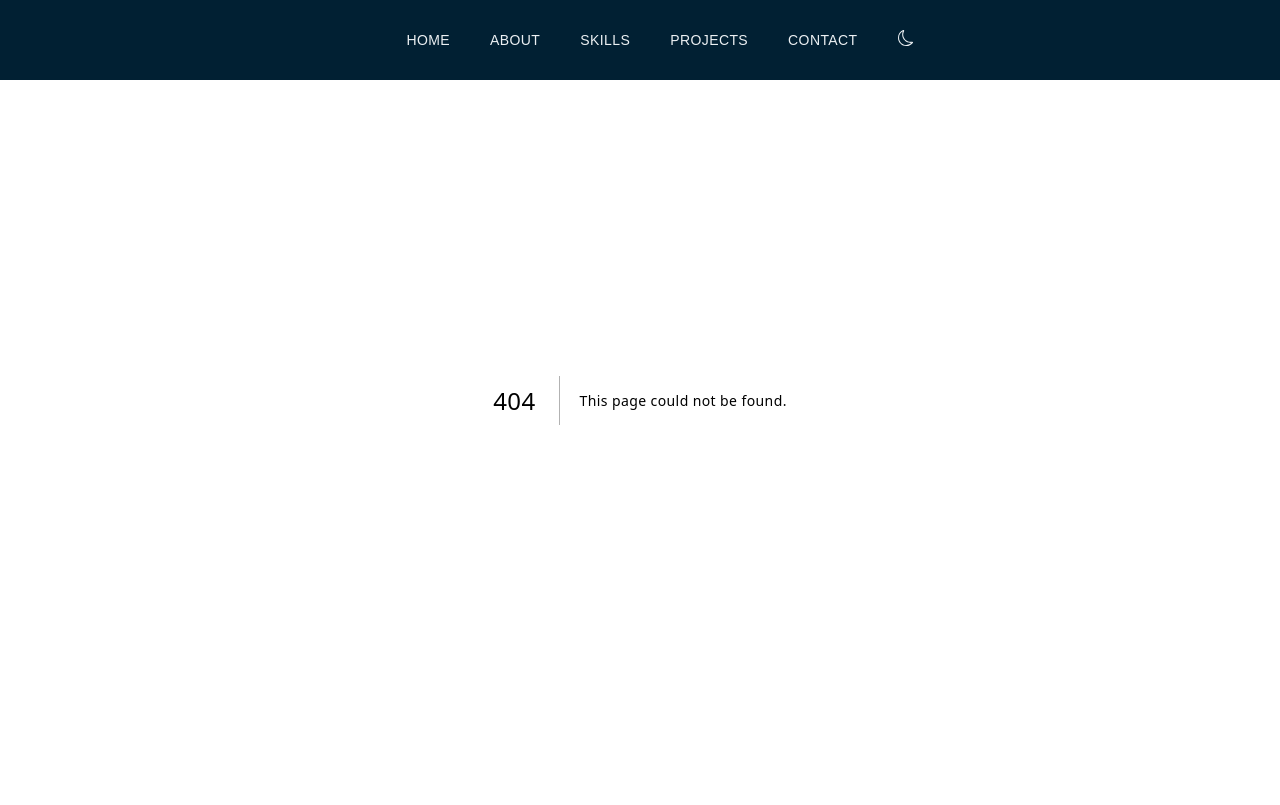
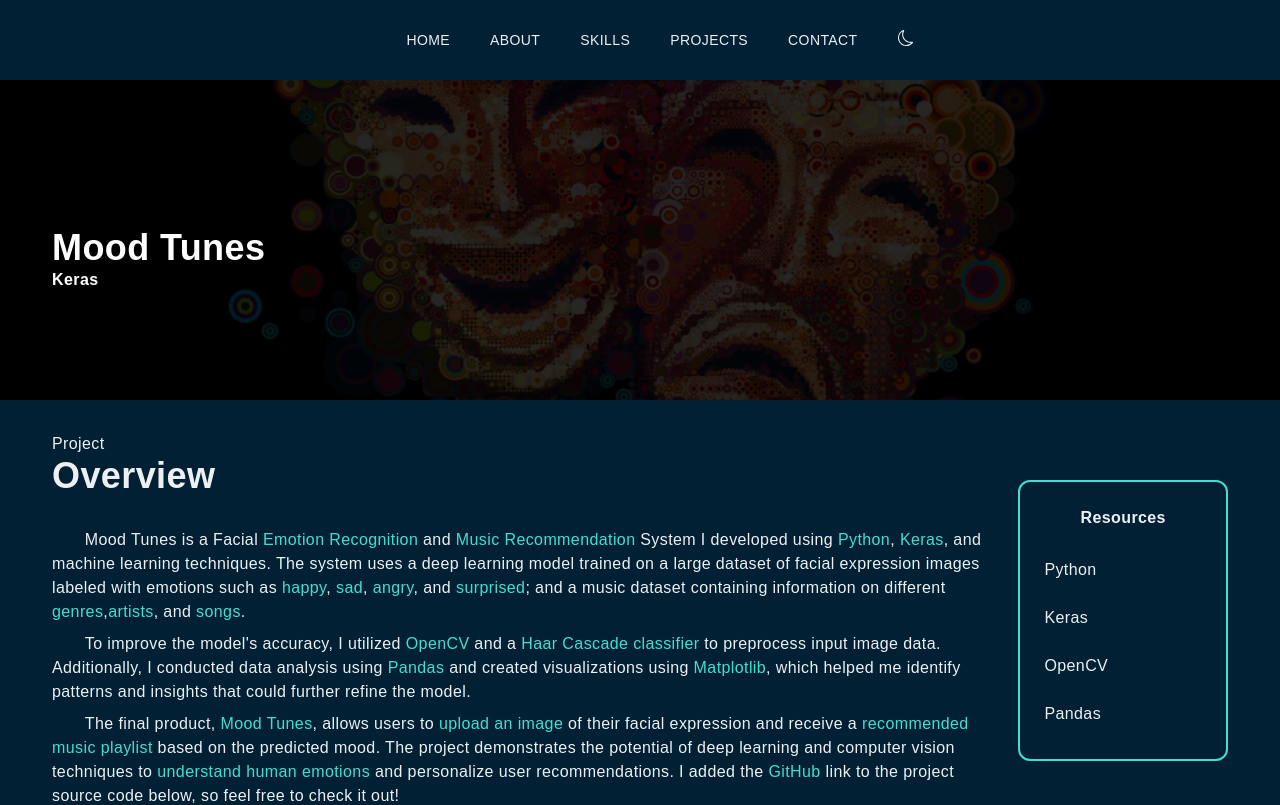
Before and after one commit to RishikSarkar/personal-portfolio-2.1, a Next.js app: page /MoodTunes in a window 1280 px wide. Before the commit this address had no page. Shown: the top 805 px of the page. Built offline with nearby package versions, Linux system fonts and the light colour scheme; a web font is replaced by a local one.

Commit message:
mood tunes added

```diff
--- /dev/null
+++ b/pages/MoodTunes.jsx
@@ -0,0 +1,75 @@
+import React from 'react'
+import Image from 'next/image'
+import Link from 'next/link'
+import {RiRadioButtonFill} from 'react-icons/ri'
+import mood_color from '../public/assets/projects/mood-tunes-color.PNG'
+import {useTheme} from 'next-themes'
+
+const property = () => {
+  return (
+    <div className='font-montserrat w-full selection:text-[#012033] selection:bg-[#40e0d0] dark:selection:text-[#ecf0f3] dark:selection:bg-[#008080]'>
+      <div className='w-screen h-[40vh] lg:h-[50vh] relative'>
+        <div className='absolute top-0 left-0 w-full h-[40vh] lg:h-[50vh] bg-black/80 z-10' />
+        <Image className='absolute z-1' layout='fill' objectFit='cover' src={mood_color} alt='/' />
+        <div className='absolute top-[65%] max-w-[1240px] w-full left-[50%] right-[50%] translate-x-[-50%] translate-y-[-50%] text-white z-10 p-8'>
+          <h2>Mood Tunes</h2>
+          <h3>Keras</h3>
+        </div>
+      </div>
+      <div className='max-w-[1240px] mx-auto p-8 grid md:grid-cols-5 gap-8 pt-8'>
+        <div className='col-span-4'>
+          <p>Project</p>
+          <h2 className='mb-8'>Overview</h2>
+          <p className='mb-8'>
+            <p className='mb-2'>
+              &emsp;&emsp;Mood Tunes is a Facial <span className='text-[#40e0d0] dark:text-[#008080]'>Emotion
+              Recognition</span> and <span className='text-[#40e0d0] dark:text-[#008080]'>Music Recommendation</span> System I
+              developed using <span className='text-[#40e0d0] dark:text-[#008080]'>Python</span>, <span className='text-[#40e0d0] dark:text-[#008080]'>Keras</span>, and
+              machine learning techniques. The system uses a deep learning model trained on a large dataset of facial expression images labeled with emotions such
+              as <span className='text-[#40e0d0] dark:text-[#008080]'>happy</span>, <span className='text-[#40e0d0] dark:text-[#008080]'>sad</span>, <span className='text-[#40e0d0] dark:text-[#008080]'>angry</span>,
+              and <span className='text-[#40e0d0] dark:text-[#008080]'>surprised</span>; and a music dataset containing information on different <span className='text-[#40e0d0] dark:text-[#008080]'>genres</span>,
+              <span className='text-[#40e0d0] dark:text-[#008080]'>artists</span>, and <span className='text-[#40e0d0] dark:text-[#008080]'>songs</span>.
+            </p>
+            <p className='mb-2'>
+              &emsp;&emsp;To improve the model's accuracy, I utilized <span className='text-[#40e0d0] dark:text-[#008080]'>OpenCV</span> and a <span className='text-[#40e0d0] dark:text-[#008080]'>Haar Cascade classifier</span> to
+              preprocess input image data. Additionally, I conducted data analysis using <span className='text-[#40e0d0] dark:text-[#008080]'>Pandas</span> and created visualizations using <span className='text-[#40e0d0] dark:text-[#008080]'>Matplotlib</span>,
+              which helped me identify patterns and insights that could further refine the model.
+            </p>
+            <p>
+              &emsp;&emsp;The final product, <span className='text-[#40e0d0] dark:text-[#008080]'>Mood Tunes</span>, allows users to <span className='text-[#40e0d0] dark:text-[#008080]'>upload an image</span> of their facial expression and
+              receive a <span className='text-[#40e0d0] dark:text-[#008080]'>recommended music playlist</span> based on the predicted mood. The project demonstrates the potential of deep learning and computer vision techniques
+              to <span className='text-[#40e0d0] dark:text-[#008080]'>understand human emotions</span> and personalize user recommendations. I added the <span className='text-[#40e0d0] dark:text-[#008080]'>GitHub</span> link to the project source
+              code below, so feel free to check it out!
+            </p>
+          </p>
+          <Link href='https://github.com/RishikSarkar/mood-tunes'>
+            <a target='_blank'>
+              <button className='px-8 py-2 mt-4 dark:bg-[#ecf0f3] dark:text-[#012033] dark:hover:text-[#008080] shadow-none border-2 border-[#40e0d0] dark:border-gray-600 dark:shadow-gray-400'>Code</button>
+            </a>
+          </Link>
+        </div>
+        <div className='mt-12 md:h-[60%] col-span-4 md:col-span-1 text-[#ecf0f3] dark:text-[#012033] shadow-none border-2 border-[#40e0d0] dark:border-gray-600 hover:shadow-lg shadow-[#40e0d0] hover:shadow-[#40e0d0] dark:hover:shadow-gray-400 ease-in duration-200 rounded-xl p-4'>
+          <div className='p-2'>
+            <p className='text-center font-bold pb-2'>Resources</p>
+            <div className='grid grid-cols-3 md:grid-cols-1 mt-2 items-center'>
+
+              <p className='py-3 flex items-center'>Python</p>
+
+              <p className='py-3 flex items-center'>Keras</p>
+
+              <p className='py-3 flex items-center'>OpenCV</p>
+
+              <p className='py-3 flex items-center'>Pandas</p>
+
+            </div>
+          </div>
+        </div>
+        <Link href='/MoreProjects'>
+          <p className='mt-4 uppercase underline cursor-pointer text-[#ecf0f3] dark:text-[#012033] hover:text-[#BBEBE9] dark:hover:text-[#008080]'>Back</p>
+        </Link>
+      </div>
+    </div>
+  )
+}
+
+export default property
--- a/pages/MoreProjects.jsx
+++ b/pages/MoreProjects.jsx
@@ -5,6 +5,7 @@ import ProjectItem from '../components/ProjectItem'
 import placeholder from '../public/assets/projects/placeholder.png'
 import guitar_black from '../public/assets/projects/guitar_black_dark.PNG'
 import anime_black from '../public/assets/projects/anime-recommender-bw.PNG'
+import mood_black from '../public/assets/projects/mood-tunes-bw.PNG'
 import {FiGithub} from 'react-icons/fi'
 
 const MoreProjects = () => {
@@ -30,10 +31,10 @@ const MoreProjects = () => {
           />
 
           <ProjectItem
-            title='Placeholder'
-            backgroundImg={placeholder}
-            technology='Placeholder'
-            projectUrl='/'
+            title='Mood Tunes'
+            backgroundImg={mood_black}
+            technology='Keras'
+            projectUrl='/MoodTunes'
           />
 
           <ProjectItem
```
Also changed, not shown: public/assets/projects/mood-tunes-bw.PNG (added), public/assets/projects/mood-tunes-color.PNG (added).
